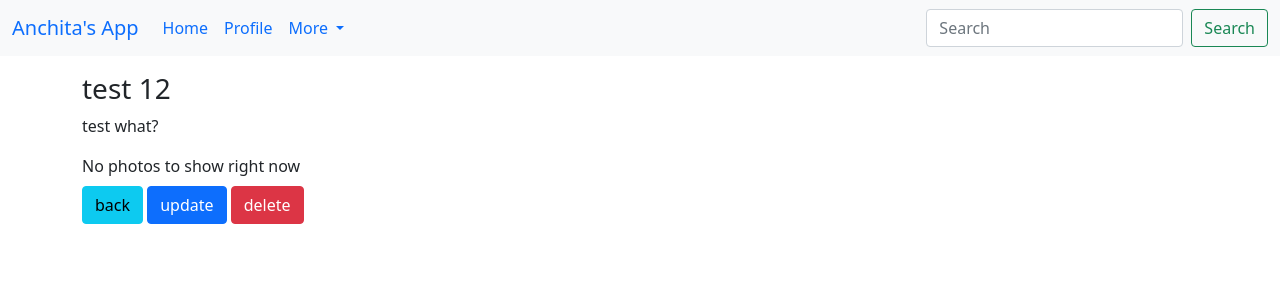
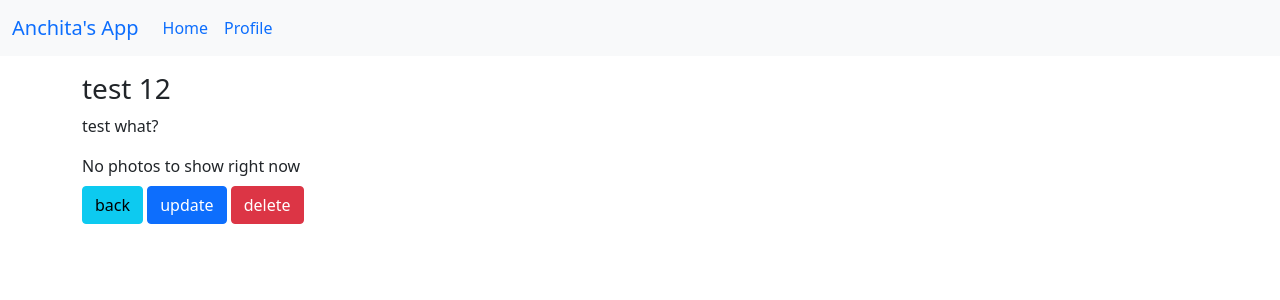
Before and after one commit to anchita5/assignment-4-nad, a Django app: page /97/ in a window 1280 px wide. Shown: the top 300 px of the page. Run offline with Django 4.2, Linux system fonts and the light colour scheme; a user stored in the database is signed in; data comes from the database, SQL or seed files in the repository; both versions use the stored data as it was after the commit; some libraries are stand-ins or nearby versions.

Commit message:
updated navabr with removing some features acc tpo how the web looks

```diff
--- a/dj_ajax/src/templates/navbar.html
+++ b/dj_ajax/src/templates/navbar.html
@@ -14,20 +14,8 @@
           <li class="nav-item">
             <a class="nav-link" href="{% url 'profiles:my-profile' %}">Profile</a>
           </li>
-          <li class="nav-item dropdown">
-            <a class="nav-link dropdown-toggle" href="#" role="button" data-bs-toggle="dropdown" aria-expanded="false">
-              More
-            </a>
-            <ul class="dropdown-menu">
-              <li><a class="dropdown-item" href="">Help</a></li>
-              <li><a class="dropdown-item" href="{% url 'profiles:my-profile' %}">About</a></li>
-            </ul>
           </li>
         </ul>
-        <form class="d-flex" role="search">
-          <input class="form-control me-2" type="search" placeholder="Search" aria-label="Search">
-          <button class="btn btn-outline-success" type="submit">Search</button>
-        </form>
       </div>
     </div>
   </nav>
```
Also changed, not shown: dj_ajax/src/db.sqlite3.
